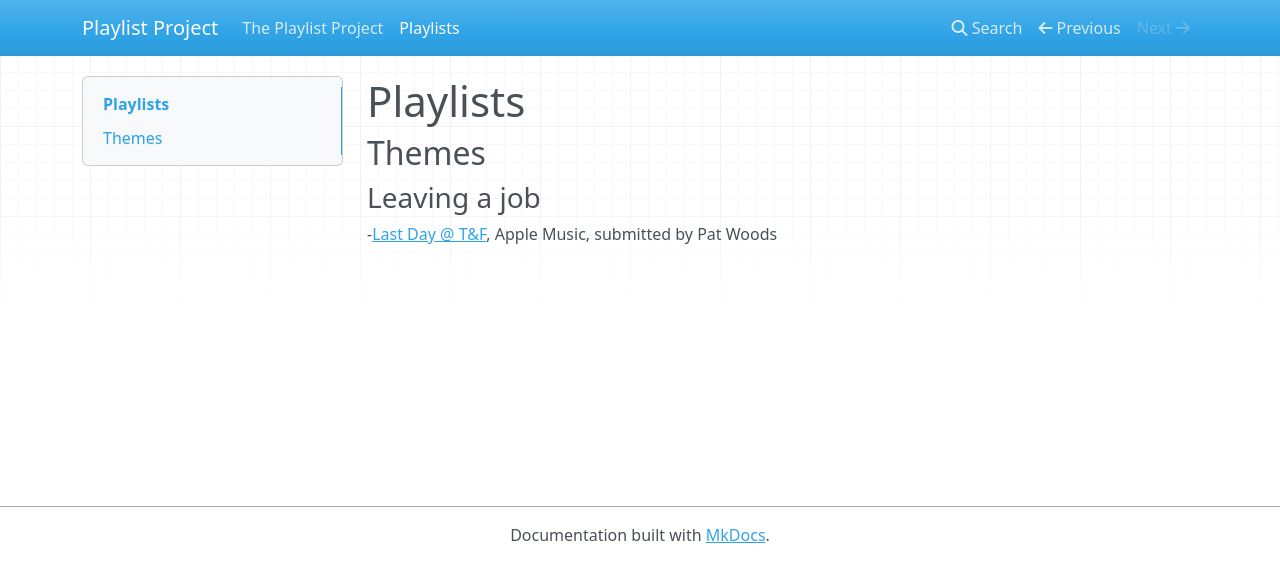
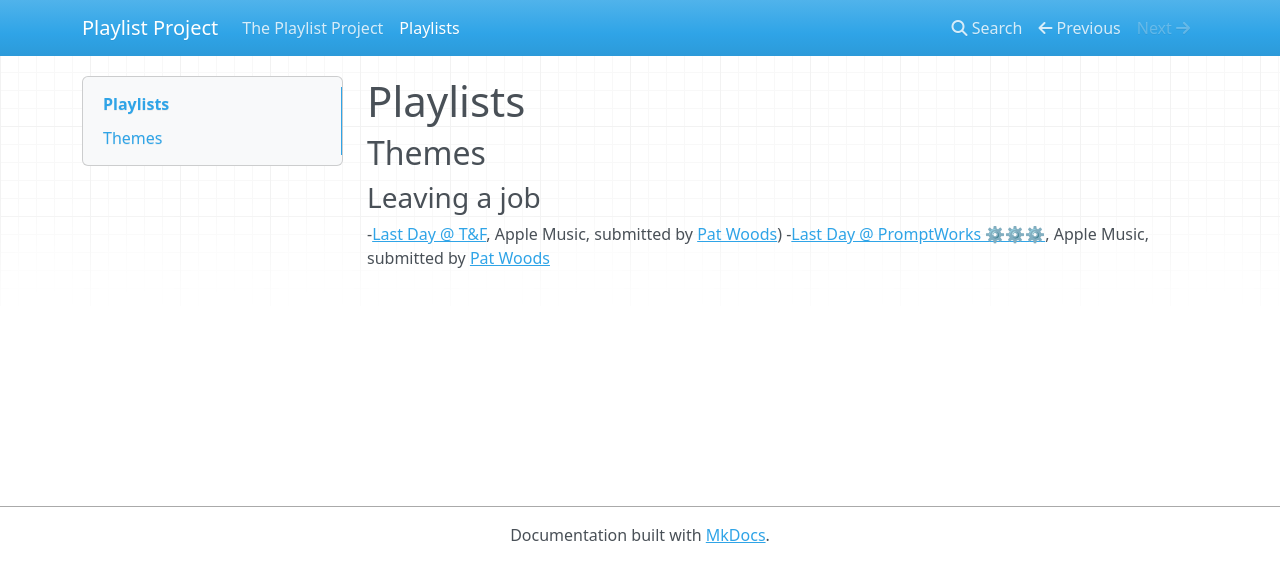
Before and after one commit to Wat-Poods/playlistproject, an MkDocs documentation site: the page built from docs/playlists.md, in a window 1280 px wide. Shown: the top 582 px of the page. Built offline with MkDocs 1.6.1, drawn with Linux system fonts in a browser that asks for light colours; nearby versions of some CDN libraries; some of the changed lines change nothing that is shown.

Commit message:
Adding playlists & comments for updating

```diff
--- a/docs/playlists.md
+++ b/docs/playlists.md
@@ -1,7 +1,24 @@
 # Playlists
 
+<!--
+This section is notes. They are here to help guide people new to markdown & to the playlist project. This text is on the same file that serves as the website, but you can't see it in the browser.
+If you're creating a new theme, Start a new line, and format it this way:
+
+### NewTheme Here
+
+Then the link to the playlist:
+
+Below is a snippet that can be copied/pasted below to add your playlist.
+-[Name of Playlist](http://www.playlisturl.com), Apple Music or Spotify, submitted by [Person](http://www.whateverlinkyouwanttoincludehere)
+
+I've tried to be as plan speak in what each section requires. Important to know, should you not know `markdown`:
+-No space between the hyphen `-` and the first character for the bullted list to appear correctly.
+[Link Name](and link address) There should NOT be a space between ` ](`, or the link won't work.
+
+-->
 ## Themes
 
 ### Leaving a job
 
--[Last Day @ T&F](https://itunes.apple.com/us/playlist/last-day-at-t-f/pl.84a21cf7082a45e1a0c8cbb9b863df92), Apple Music, submitted by Pat Woods
+-[Last Day @ T&F](https://itunes.apple.com/us/playlist/last-day-at-t-f/pl.84a21cf7082a45e1a0c8cbb9b863df92), Apple Music, submitted by [Pat Woods](twitter.com/patwoodsdesign))
+-[Last Day @ PromptWorks ⚙️⚙️⚙️](https://itunes.apple.com/us/playlist/last-day-at-promptworks/pl.u-76oN96bIldd2W), Apple Music, submitted by [Pat Woods](twitter.com/patwoodsdesign)
```
